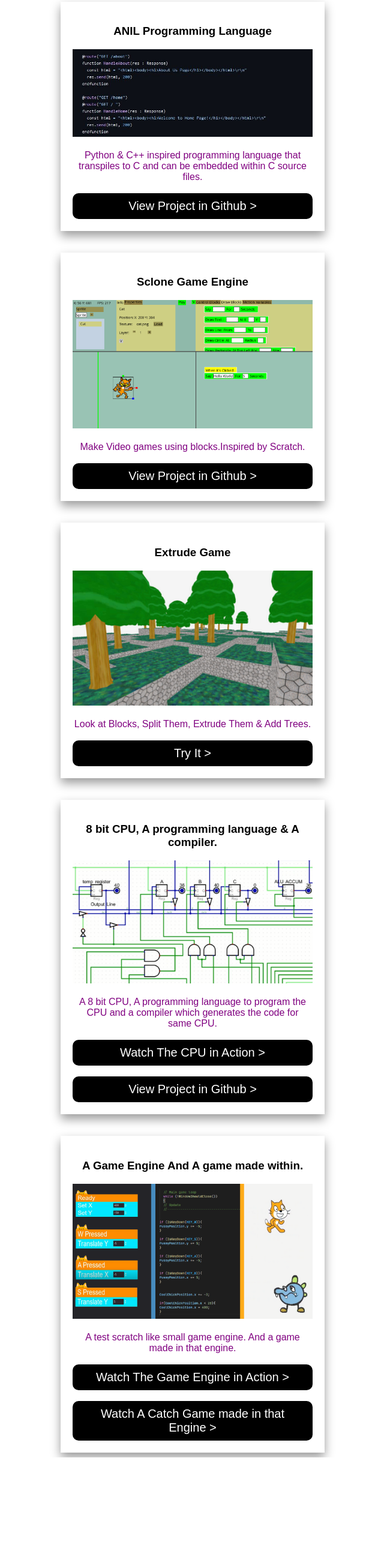
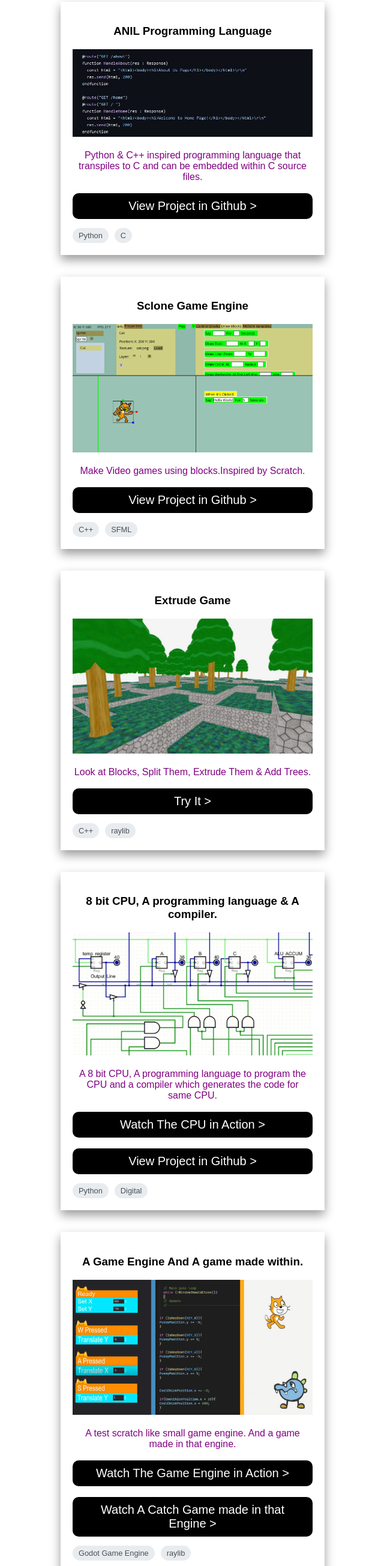
Before and after one commit to AnilBK/anilbksite, a plain HTML site: page index.html in a window 1280 px wide. Shown: the part 190-2800 px from the top of the page at 60% size, without its empty margins (319-959 px from the left). Before the commit the page ends 2619 px from the top, so only its background shows below. Drawn offline with Linux system fonts and the light colour scheme.

Commit message:
Add technology used tags.

```diff
--- a/index.html
+++ b/index.html
@@ -58,6 +58,20 @@
         background-color: green;
       }
 
+      .technologies_used_div {
+        display: flex;
+        gap: 10px;
+        margin-top: 15px;
+      }
+
+      .tehnology_tag {
+        background-color: #e9ecef;
+        color: #495057;
+        padding: 5px 10px;
+        border-radius: 20px;
+        font-size: 0.8em;
+      }
+
       @media screen and (max-width: 600px) {
         .project_section {
           max-width: 100%;
@@ -88,6 +102,12 @@
       <a href="https://github.com/AnilBK/ANIL" class="try_link"
         target="_blank">View Project in Github ></a
       >
+
+      <div class="technologies_used_div">
+        <span class="tehnology_tag">Python</span>
+        <span class="tehnology_tag">C</span>
+      </div>
+
     </div>
 
     <br /><br />
@@ -104,6 +124,12 @@
       <a href="https://github.com/AnilBK/Sclone" class="try_link"
         target="_blank">View Project in Github ></a
       >
+
+      <div class="technologies_used_div">
+        <span class="tehnology_tag">C++</span>
+        <span class="tehnology_tag">SFML</span>
+      </div>
+
     </div>
 
     <br /><br />
@@ -118,8 +144,14 @@
       </p>
 
       <a href="https://anilbk.itch.io/extrude-game" class="try_link"
-        >Try It ></a
+        target="_blank">Try It ></a
       >
+
+      <div class="technologies_used_div">
+        <span class="tehnology_tag">C++</span>
+        <span class="tehnology_tag">raylib</span>
+      </div>
+
     </div>
 
     <br /><br />
@@ -136,7 +168,8 @@
         which generates the code for same CPU.
       </p>
 
-      <a href="https://www.youtube.com/watch?v=BqX9-EcepF0" class="try_link">
+      <a href="https://www.youtube.com/watch?v=BqX9-EcepF0" class="try_link"
+        target="_blank">
         Watch The CPU in Action ></a
       >
 
@@ -144,8 +177,14 @@
       <br />
 
       <a href="https://github.com/AnilBK/Simple-CPU" class="try_link"
-        >View Project in Github ></a
+        target="_blank">View Project in Github ></a
       >
+
+      <div class="technologies_used_div">
+        <span class="tehnology_tag">Python</span>
+        <span class="tehnology_tag">Digital</span>
+      </div>
+
     </div>
 
     <br /><br />
@@ -159,7 +198,8 @@
         A test scratch like small game engine. And a game made in that engine.
       </p>
 
-      <a href="https://youtu.be/lAkaeoLJ9yI" class="try_link">
+      <a href="https://youtu.be/lAkaeoLJ9yI" class="try_link"
+        target="_blank">
         Watch The Game Engine in Action ></a
       >
 
@@ -167,8 +207,14 @@
       <br />
 
       <a href="https://youtu.be/v-6rdA6c8i8" class="try_link"
-        >Watch A Catch Game made in that Engine ></a
+        target="_blank">Watch A Catch Game made in that Engine ></a
       >
+
+      <div class="technologies_used_div">
+        <span class="tehnology_tag">Godot Game Engine</span>
+        <span class="tehnology_tag">raylib</span>
+      </div>
+
     </div>
   </body>
 </html>
```
